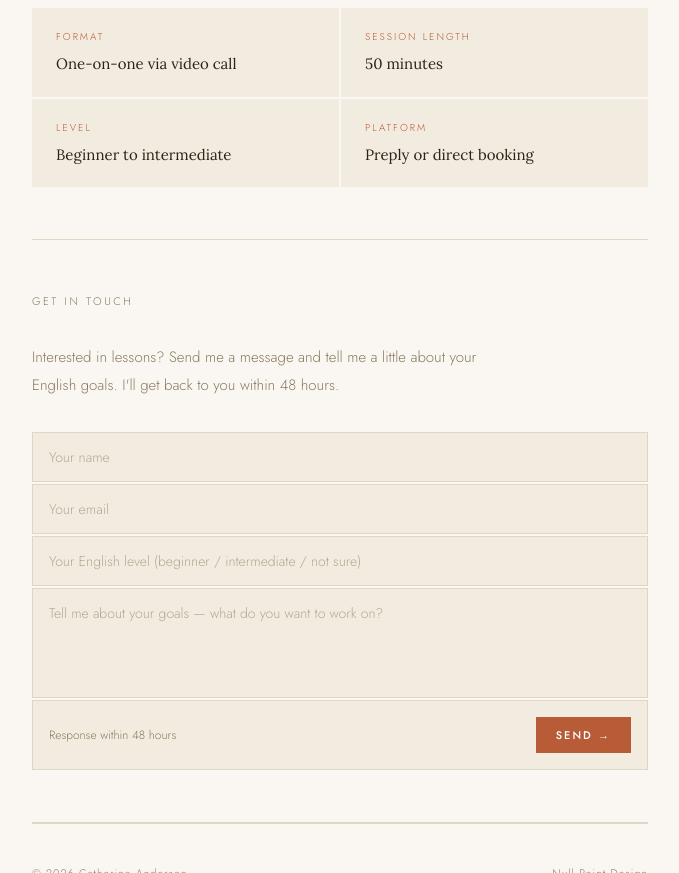
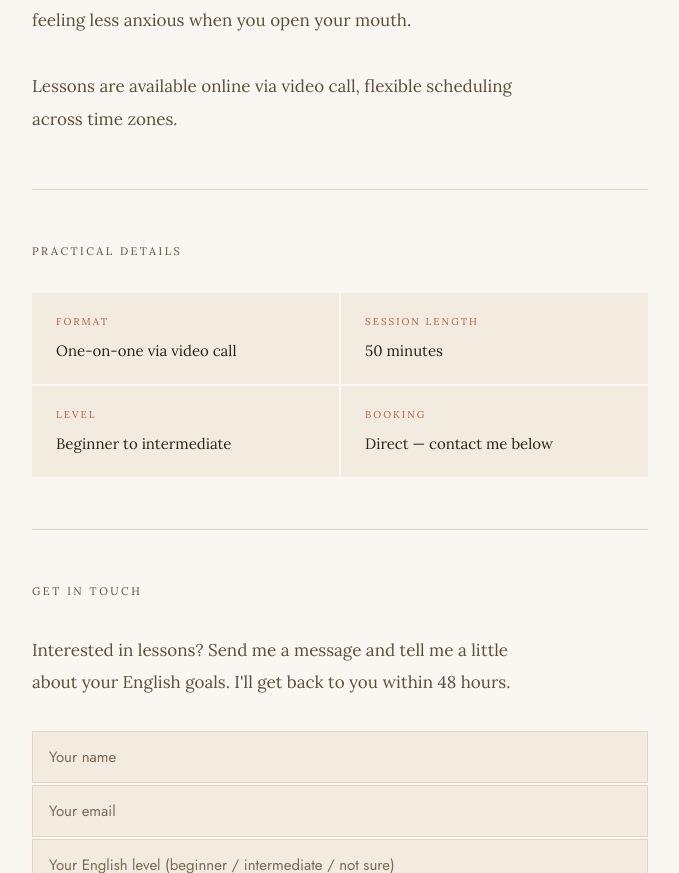
Before and after one commit to englishwithcatherine/englishwithcatherine.github.io, a plain HTML site: page index.html in a window 1280 px wide. Shown: the part 1927-2800 px from the top of the page, without its empty margins (300-979 px from the left). Drawn offline with Linux system fonts and the light colour scheme.

Commit message:
Add files via upload

```diff
--- a/index.html
+++ b/index.html
@@ -11,7 +11,7 @@
             --surface: #f2ece0;
             --border: #e0d6c4;
             --text: #2c2416;
-            --muted: #8a7a60;
+            --muted: #5c4f3a;
             --accent: #b85c38;
             --accent-light: rgba(184, 92, 56, 0.08);
             --warm: #d4956a;
@@ -23,9 +23,10 @@
         body {
             background: var(--bg);
             color: var(--text);
-            font-family: 'Jost', sans-serif;
-            font-weight: 300;
-            line-height: 1.7;
+            font-family: 'Lora', serif;
+            font-weight: 400;
+            font-size: 17px;
+            line-height: 1.8;
             min-height: 100vh;
         }
 
@@ -92,7 +93,7 @@
         }
 
         .hero p {
-            font-size: 16px;
+            font-size: 18px;
             color: var(--muted);
             max-width: 480px;
             line-height: 1.9;
@@ -153,7 +154,7 @@
         }
 
         .for-item p {
-            font-size: 13px;
+            font-size: 15px;
             color: var(--muted);
             line-height: 1.8;
         }
@@ -183,7 +184,7 @@
 
         /* ABOUT */
         .about-text {
-            font-size: 15px;
+            font-size: 17px;
             color: var(--muted);
             line-height: 1.95;
             max-width: 520px;
@@ -222,7 +223,7 @@
 
         /* CONTACT */
         .contact-intro {
-            font-size: 15px;
+            font-size: 17px;
             color: var(--muted);
             line-height: 1.9;
             margin-bottom: 32px;
@@ -236,8 +237,8 @@
             border-radius: 0;
             color: var(--text);
             font-family: 'Jost', sans-serif;
-            font-size: 14px;
-            font-weight: 300;
+            font-size: 15px;
+            font-weight: 400;
             padding: 14px 16px;
             outline: none;
             transition: border-color 0.2s;
@@ -250,8 +251,8 @@
         }
 
         input::placeholder, textarea::placeholder {
-            color: var(--muted);
-            opacity: 0.6;
+            color: #7a6a52;
+            opacity: 1;
         }
 
         textarea { resize: none; }
@@ -399,8 +400,8 @@
                 <div class="logistics-value">Beginner to intermediate</div>
             </div>
             <div class="logistics-item">
-                <div class="logistics-label">Platform</div>
-                <div class="logistics-value">Preply or direct booking</div>
+                <div class="logistics-label">Booking</div>
+                <div class="logistics-value">Direct — contact me below</div>
             </div>
         </div>
     </section>
@@ -408,7 +409,7 @@
     <section id="contact">
         <div class="section-label">Get in touch</div>
         <p class="contact-intro">Interested in lessons? Send me a message and tell me a little about your English goals. I'll get back to you within 48 hours.</p>
-        <form action="https://formspree.io/f/xreaokov" method="POST">
+        <form action="https://formspree.io/f/xkovkebq" method="POST">
             <input type="text" name="name" placeholder="Your name" required>
             <input type="email" name="email" placeholder="Your email" required>
             <input type="text" name="level" placeholder="Your English level (beginner / intermediate / not sure)">
@@ -422,7 +423,7 @@
 
     <footer>
         <span>&copy; 2026 Catherine Anderson</span>
-        <a href="https://nullpointdesign.github.io">Null Point Design</a>
+        <span>English With Catherine</span>
     </footer>
 
 </div>
```
